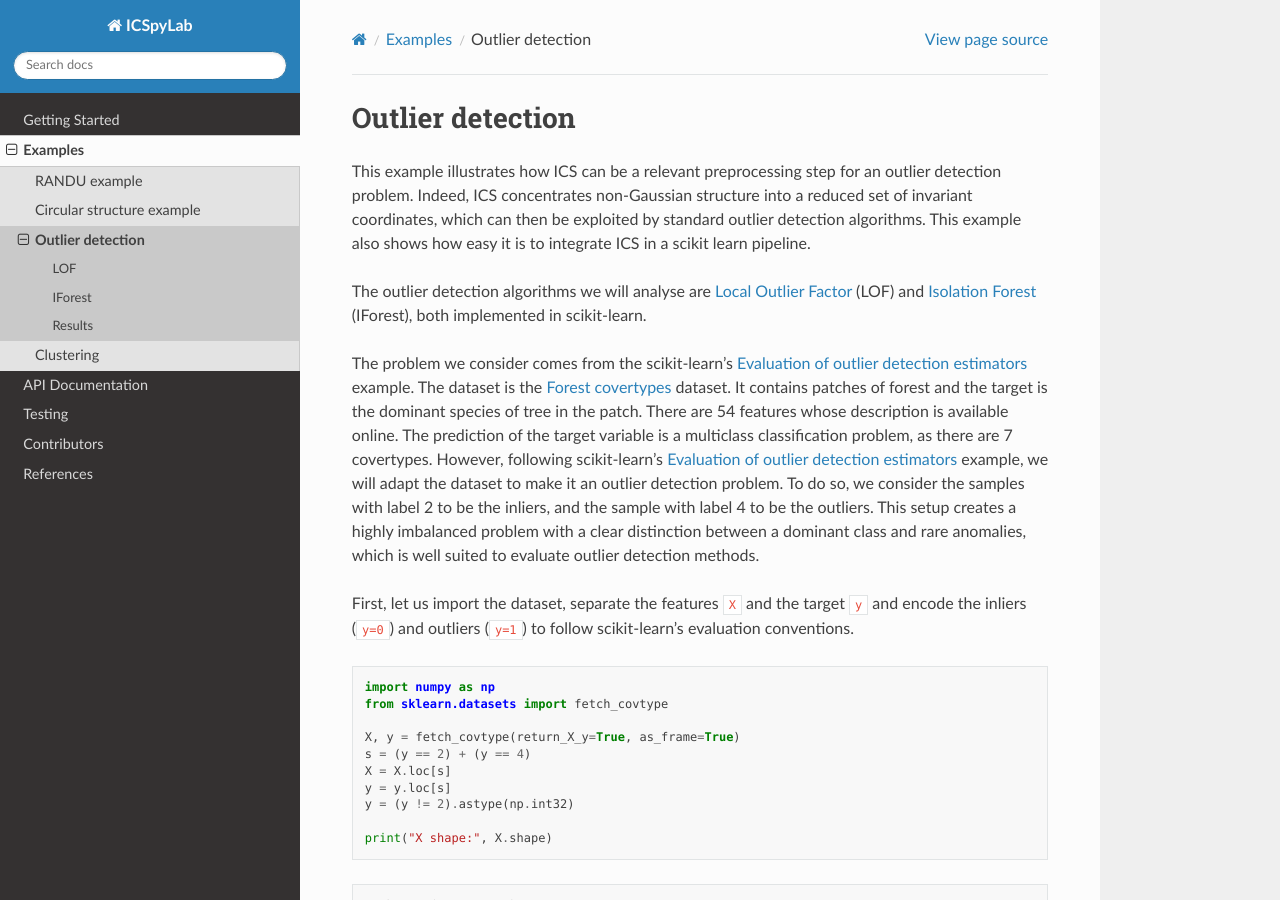
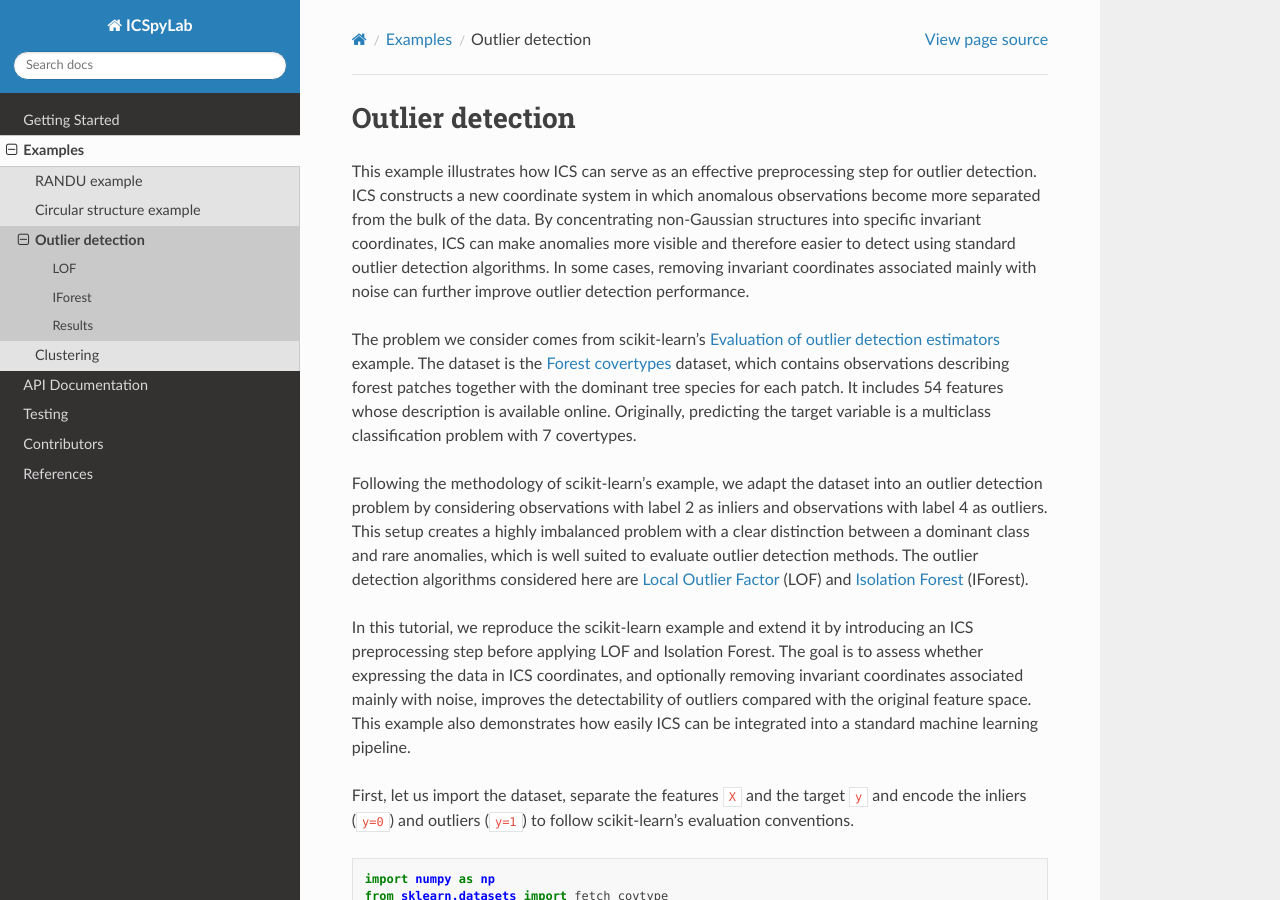
Before and after one commit to cbecquart/ICSpyLab, a Sphinx documentation site: the page built from docs/examples/outliers.md, in a window 1280 px wide and 900 px high. Built offline with Sphinx 7.4.7 and the Read the Docs theme 3.1.0, drawn with Linux system fonts in a browser that asks for light colours.

Commit message:
Update outliers.md

```diff
--- a/docs/examples/outliers.md
+++ b/docs/examples/outliers.md
@@ -1,27 +1,32 @@
 # Outlier detection
 
-This example illustrates how ICS can be a relevant preprocessing step for an
-outlier detection problem. Indeed, ICS concentrates non-Gaussian structure into a reduced set of invariant
-coordinates, which can then be exploited by standard outlier detection algorithms.
-This example also shows how easy it is to integrate ICS in a
-scikit learn pipeline.
+This example illustrates how ICS can serve as an effective preprocessing step for outlier detection.
+ICS constructs a new coordinate system in which anomalous observations become more separated from
+the bulk of the data. By concentrating non-Gaussian structures into specific invariant coordinates,
+ICS can make anomalies more visible and therefore easier to detect using standard outlier detection
+algorithms. In some cases, removing invariant coordinates associated mainly with noise can further
+improve outlier detection performance.
 
-The outlier detection algorithms we will analyse are [Local Outlier Factor](https://scikit-learn.org/stable/modules/outlier_detection.html#local-outlier-factor)
-(LOF) and [Isolation Forest](https://scikit-learn.org/stable/modules/outlier_detection.html#isolation-forest)
-(IForest), both implemented in scikit-learn.
-
-The problem we consider comes from the scikit-learn's [Evaluation of outlier detection estimators](https://scikit-learn.org/stable/auto_examples/miscellaneous/plot_outlier_detection_bench.html#forest-covertypes-dataset)
+The problem we consider comes from scikit-learn’s [Evaluation of outlier detection estimators](https://scikit-learn.org/stable/auto_examples/miscellaneous/plot_outlier_detection_bench.html#forest-covertypes-dataset)
 example.
 The dataset is the [Forest covertypes](https://scikit-learn.org/stable/datasets/real_world.html#covtype-dataset)
-dataset. It contains patches of forest and the target is the dominant species of tree in the patch.
-There are 54 features whose description is available online.
-The prediction of the target variable is a multiclass classification problem, as there are 7
-covertypes.
-However, following scikit-learn's [Evaluation of outlier detection estimators](https://scikit-learn.org/stable/auto_examples/miscellaneous/plot_outlier_detection_bench.html#forest-covertypes-dataset)
-example, we will adapt the dataset to make it an outlier detection problem.
-To do so, we consider the samples with label 2 to be the inliers, and the sample with label 4 to be the outliers.
-This setup creates a highly imbalanced problem with a clear distinction between a dominant class and rare anomalies,
-which is well suited to evaluate outlier detection methods.
+dataset, which contains observations describing forest patches
+together with the dominant tree species for each patch. It includes 54 features whose description is
+available online. Originally, predicting the target variable is a multiclass classification problem
+with 7 covertypes.
+
+Following the methodology of scikit-learn’s example, we adapt the dataset into an outlier detection
+problem by considering observations with label 2 as inliers and observations with label 4 as outliers.
+This setup creates a highly imbalanced problem with a clear distinction between a dominant class and
+rare anomalies, which is well suited to evaluate outlier detection methods. The outlier detection
+algorithms considered here are [Local Outlier Factor](https://scikit-learn.org/stable/modules/outlier_detection.html#local-outlier-factor) (LOF)
+and [Isolation Forest](https://scikit-learn.org/stable/modules/outlier_detection.html#isolation-forest) (IForest).
+
+In this tutorial, we reproduce the scikit-learn example and extend it by introducing an ICS preprocessing
+step before applying LOF and Isolation Forest. The goal is to assess whether expressing the data in ICS coordinates,
+and optionally removing invariant coordinates associated mainly with noise, improves the detectability of outliers
+compared with the original feature space.
+This example also demonstrates how easily ICS can be integrated into a standard machine learning pipeline.
 
 First, let us import the dataset, separate the features ``X`` and the target ``y`` and
 encode the inliers (``y=0``) and outliers (``y=1``) to follow scikit-learn's evaluation conventions.
```
